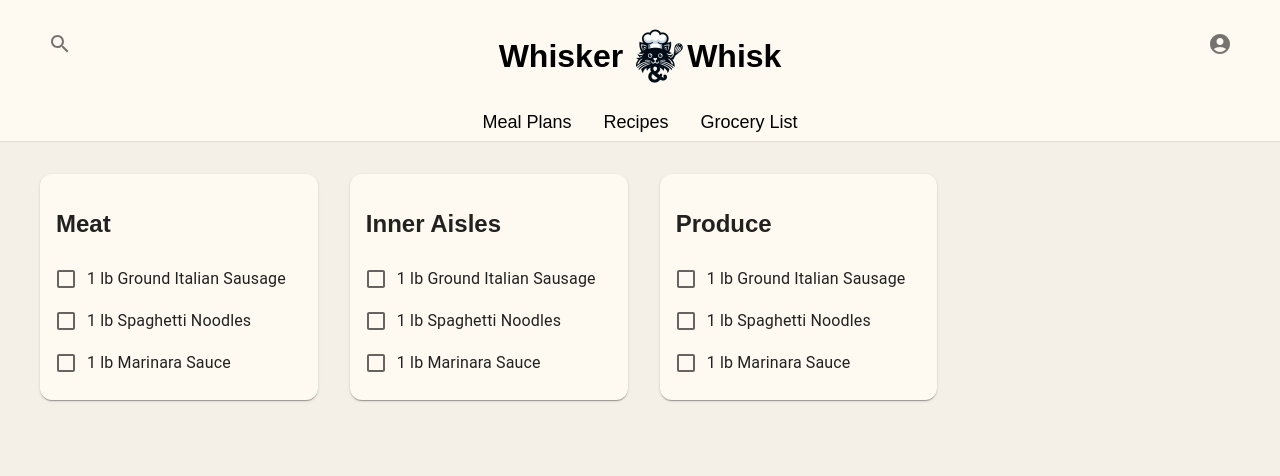
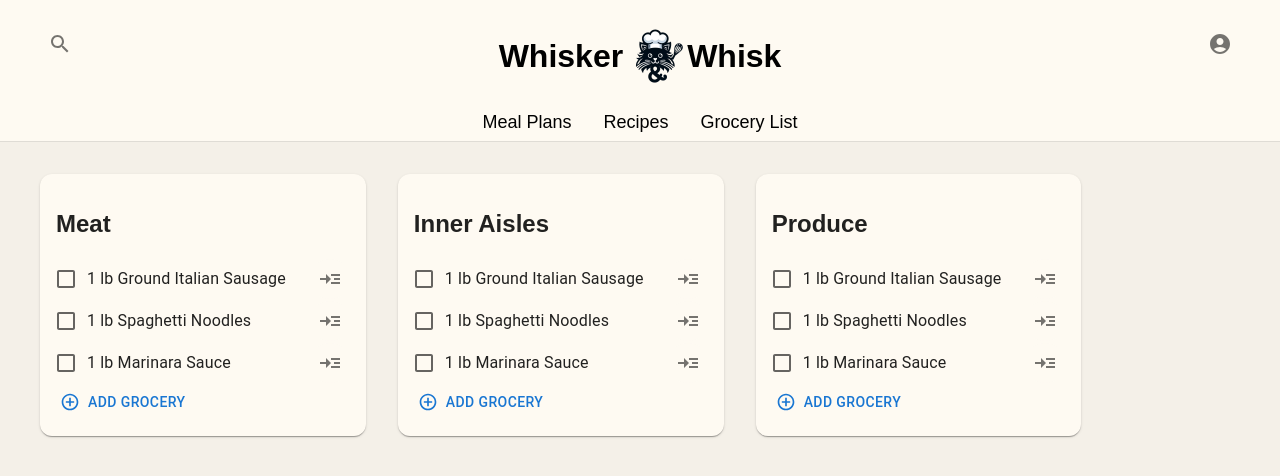
Before and after one commit to PlantLore/meal-planner, a React (Create React App) app: page /grocerylist/current in a window 1280 px wide. Shown: the top 476 px of the page. Built offline with nearby package versions, Linux system fonts and the light colour scheme.

Commit message:
updated grocery list to allow showing associated recipes

```diff
--- a/src/components/grocery-list-display/grocery-list-section-display/GroceryListSectionDisplay.css
+++ b/src/components/grocery-list-display/grocery-list-section-display/GroceryListSectionDisplay.css
@@ -0,0 +1,10 @@
+.grocery-list-section-item-container {
+    display: flex;
+    align-items: center;
+    justify-content: space-between;
+    gap: 0.5rem;
+}
+
+.grocery-list-section-item-breakdown {
+    margin-left: 3rem;
+}
--- a/src/components/grocery-list-display/grocery-list-section-display/GroceryListSectionDisplay.tsx
+++ b/src/components/grocery-list-display/grocery-list-section-display/GroceryListSectionDisplay.tsx
@@ -1,13 +1,40 @@
-import { Checkbox, FormControlLabel, FormGroup, Paper } from '@mui/material';
+import { Button, Checkbox, FormControlLabel, FormGroup, IconButton, Paper } from '@mui/material';
 import { GroceryListItem } from '../../../models/GroceryListItem';
 import './GroceryListSectionDisplay.css';
 import { GroceryListSection } from '../../../models/GroceryListSection';
+import { AddCircleOutline, ReadMoreOutlined } from '@mui/icons-material';
+import { ReactElement, useState } from 'react';
 
 const GroceryListSectionDisplay = ({ groceryListSection, groceryListSectionChange }: { groceryListSection: GroceryListSection, groceryListSectionChange: (groceryListSection: GroceryListSection) => void; }) => {
+
+    const [shownRecipeIds, setShownRecipeIds] = useState<number[]>([]);
 
     const generateGroceryListItemLabel = (groceryListItem: GroceryListItem): string => {
         return groceryListItem.quantity + " " + groceryListItem.unit + " " + groceryListItem.grocery.name;
     };
+
+    const generateGroceryListItemBreakdown = (groceryListItem: GroceryListItem): ReactElement[] | undefined => {
+        return groceryListItem.recipes?.map(
+            (recipe) => {
+                const ingredient = recipe.ingredients.find((ingredient) => ingredient.grocery.id = groceryListItem.grocery.id)
+                return (
+                    <span key={recipe.id} className="grocery-list-section-item-breakdown">
+                        {
+                            ingredient?.quantity + " " + ingredient?.unit + " for " + recipe.title
+                        }
+                    </span>
+                )
+            }
+        )
+    }
+
+    const handleShowRecipesClick = (groceryListItem: GroceryListItem) => {
+        if (shownRecipeIds.includes(groceryListItem.id)) {
+            setShownRecipeIds(shownRecipeIds.filter(id => id !== groceryListItem.id));
+        } else {
+            setShownRecipeIds([...shownRecipeIds, groceryListItem.id]);
+        }
+    }
 
     return <Paper
         className="grocery-list-section-paper"
@@ -17,8 +44,8 @@ const GroceryListSectionDisplay = ({ groceryListSection, groceryListSectionChang
             <h2>{groceryListSection.grocerySection}</h2>
             <FormGroup>
                 {groceryListSection.groceries.map((groceryListItem: GroceryListItem) =>
-                    <FormControlLabel
-                        key={groceryListItem.id}
+                    <span key={groceryListItem.id}>
+                        <span className="grocery-list-section-item-container"><FormControlLabel
                             control={<Checkbox
                                 checked={groceryListItem.checked}
                                 onChange={(
@@ -27,8 +54,26 @@ const GroceryListSectionDisplay = ({ groceryListSection, groceryListSectionChang
                                         groceryListSectionChange(groceryListSection);
                                     })} />
                             }
-                        label={generateGroceryListItemLabel(groceryListItem)} />)}
+                            label={generateGroceryListItemLabel(groceryListItem)} />
+                            {groceryListItem.recipes &&
+                                <IconButton onClick={() => handleShowRecipesClick(groceryListItem)} sx={{ backgroundColor: "var(--card-color)", '&:hover': { backgroundColor: "var(--card-color-hover)" } }}>
+                                    <ReadMoreOutlined />
+                                </IconButton>
+                            }
+                        </span>
+                        {groceryListItem.recipes && shownRecipeIds.includes(groceryListItem.id) && generateGroceryListItemBreakdown(groceryListItem)}
+                    </span>
+                )}
             </FormGroup>
+            <Button
+                variant="text"
+                onClick={() => { }}
+                startIcon={<AddCircleOutline
+                    color="primary" />}
+                sx={{ justifyContent: 'flex-start' }}
+                fullWidth>
+                Add Grocery
+            </Button>
         </div>
     </Paper>
 };
--- a/src/services/mockData.ts
+++ b/src/services/mockData.ts
@@ -23,57 +23,6 @@ export const mockGroceries: Grocery[] = [
         section: GrocerySection.INNER_AISLES
     }
 ];
-
-export const mockGroceryList: GroceryList = {
-    id: 1,
-    grocerySections: [
-        {
-            id: 1,
-            grocerySection: GrocerySection.MEAT,
-            groceries: [
-                ...mockGroceries.map((mockGrocery: Grocery) => {
-                    return {
-                        id: mockGrocery.id,
-                        grocery: mockGrocery,
-                        quantity: '1',
-                        unit: 'lb',
-                        checked: false
-                    };
-                })
-            ]
-        },
-        {
-            id: 2,
-            grocerySection: GrocerySection.INNER_AISLES,
-            groceries: [
-                ...mockGroceries.map((mockGrocery: Grocery) => {
-                    return {
-                        id: mockGrocery.id,
-                        grocery: mockGrocery,
-                        quantity: '1',
-                        unit: 'lb',
-                        checked: false
-                    };
-                })
-            ]
-        },
-        {
-            id: 3,
-            grocerySection: GrocerySection.PRODUCE,
-            groceries: [
-                ...mockGroceries.map((mockGrocery: Grocery) => {
-                    return {
-                        id: mockGrocery.id,
-                        grocery: mockGrocery,
-                        quantity: '1',
-                        unit: 'lb',
-                        checked: false
-                    };
-                })
-            ]
-        }
-    ]
-};
 
 export const mockRecipes: Recipe[] = [
     {
@@ -122,6 +71,60 @@ export const mockRecipes: Recipe[] = [
         image: "https://i.imgur.com/8ewJgNK.png"
     },
 ];
+
+export const mockGroceryList: GroceryList = {
+    id: 1,
+    grocerySections: [
+        {
+            id: 1,
+            grocerySection: GrocerySection.MEAT,
+            groceries: [
+                ...mockGroceries.map((mockGrocery: Grocery) => {
+                    return {
+                        id: mockGrocery.id,
+                        grocery: mockGrocery,
+                        quantity: '1',
+                        unit: 'lb',
+                        checked: false,
+                        recipes: [{...mockRecipes[0]}]
+                    };
+                })
+            ]
+        },
+        {
+            id: 2,
+            grocerySection: GrocerySection.INNER_AISLES,
+            groceries: [
+                ...mockGroceries.map((mockGrocery: Grocery) => {
+                    return {
+                        id: mockGrocery.id,
+                        grocery: mockGrocery,
+                        quantity: '1',
+                        unit: 'lb',
+                        checked: false,
+                        recipes: [{...mockRecipes[0]}]
+                    };
+                })
+            ]
+        },
+        {
+            id: 3,
+            grocerySection: GrocerySection.PRODUCE,
+            groceries: [
+                ...mockGroceries.map((mockGrocery: Grocery) => {
+                    return {
+                        id: mockGrocery.id,
+                        grocery: mockGrocery,
+                        quantity: '1',
+                        unit: 'lb',
+                        checked: false,
+                        recipes: [{...mockRecipes[0]}]
+                    };
+                })
+            ]
+        }
+    ]
+};
 
 export const mockMealPlan: MealPlan = {
     id: 1,
```
Lines whose indentation alone changed are shown as unchanged.
